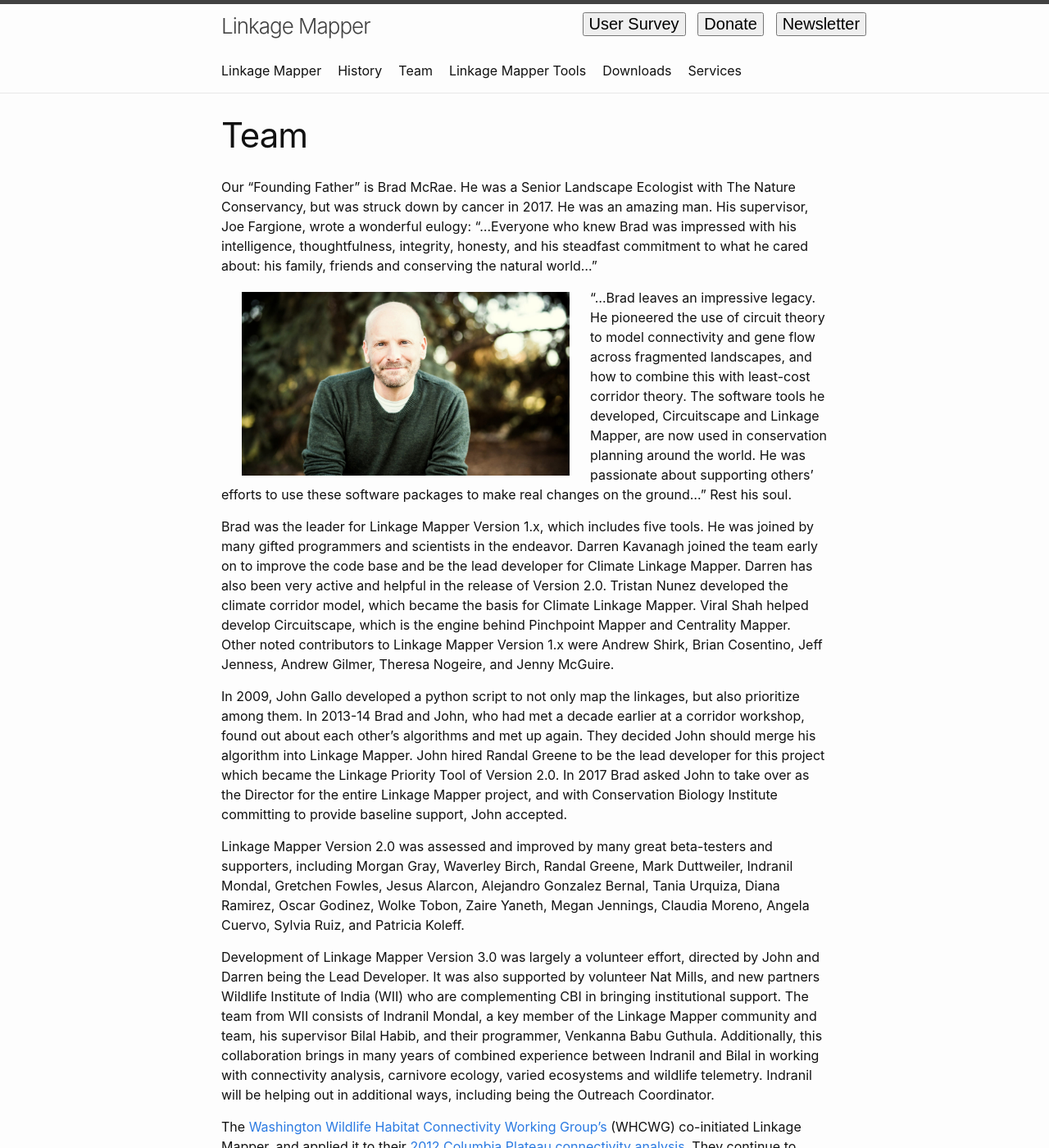
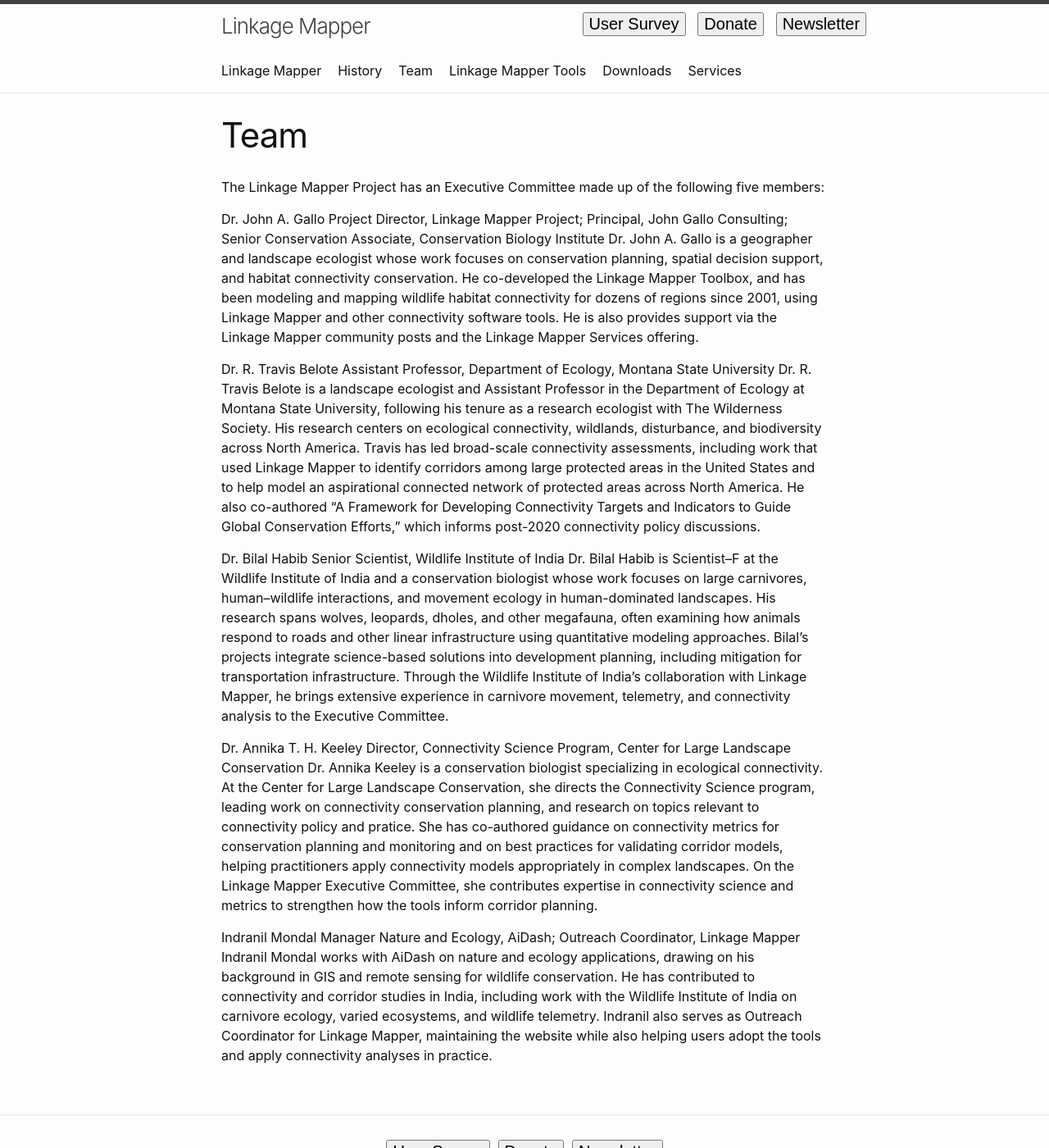
Before and after one commit to linkagescape/linkagemapper.org, a Jekyll site: the page built from linkage-mapper-team.md, in a window 1280 px wide and 1400 px high. Shown: the whole window at 82% size. Built offline with Jekyll 4.4.1, drawn with Linux system fonts in a browser that asks for light colours; comment, search, counter and statistics services are not loaded; some of the changed text lies outside the part shown.

Commit message:
Update linkage-mapper-team.md
Added new content. Proper formatting to follow

```diff
--- a/linkage-mapper-team.md
+++ b/linkage-mapper-team.md
@@ -4,28 +4,30 @@ title: Team
 permalink: team/
 ---
 
-Our “Founding Father” is Brad McRae. He was a Senior Landscape Ecologist with The Nature Conservancy, but was struck down by cancer in 2017. He was an amazing man. His supervisor, Joe Fargione, wrote a wonderful eulogy: “...Everyone who knew Brad was impressed with his intelligence, thoughtfulness, integrity, honesty, and his steadfast commitment to what he cared about: his family, friends and conserving the natural world...”
+The Linkage Mapper Project has an Executive Committee made up of the following five members:
 
-<img src="/img/brad.jpg" style="float:left; padding:5px;" hspace="20" width="400" height="224">
+Dr. John A. Gallo
+Project Director, Linkage Mapper Project; Principal, John Gallo Consulting; Senior Conservation Associate, Conservation Biology Institute
+Dr. John A. Gallo is a geographer and landscape ecologist whose work focuses on conservation planning, spatial decision support, and habitat connectivity conservation. He co-developed the Linkage Mapper Toolbox, and has been modeling and mapping wildlife habitat connectivity for dozens of regions since 2001, using Linkage Mapper and other connectivity software tools. He is also provides support via the Linkage Mapper community posts and the Linkage Mapper Services offering.
 
-“…Brad leaves an impressive legacy. He pioneered the use of circuit theory to model connectivity and gene flow across fragmented landscapes, and how to combine this with least-cost corridor theory. The software tools he developed, Circuitscape and Linkage Mapper, are now used in conservation planning around the world. He was passionate about supporting others’ efforts to use these software packages to make real changes on the ground…” Rest his soul.
 
-Brad was the leader for Linkage Mapper Version 1.x, which includes five tools. He was joined by many gifted programmers and scientists in the endeavor. Darren Kavanagh joined the team early on to improve the code base and be the lead developer for Climate Linkage Mapper. Darren has also been very active and helpful in the release of Version 2.0. Tristan Nunez developed the climate corridor model, which became the basis for Climate Linkage Mapper. Viral Shah helped develop Circuitscape, which is the engine behind Pinchpoint Mapper and Centrality Mapper. Other noted contributors to Linkage Mapper Version 1.x were Andrew Shirk, Brian Cosentino, Jeff Jenness, Andrew Gilmer, Theresa Nogeire, and Jenny McGuire.
+Dr. R. Travis Belote
+ Assistant Professor, Department of Ecology, Montana State University
+Dr. R. Travis Belote is a landscape ecologist and Assistant Professor in the Department of Ecology at Montana State University, following his tenure as a research ecologist with The Wilderness Society. His research centers on ecological connectivity, wildlands, disturbance, and biodiversity across North America. Travis has led broad-scale connectivity assessments, including work that used Linkage Mapper to identify corridors among large protected areas in the United States and to help model an aspirational connected network of protected areas across North America. He also co-authored “A Framework for Developing Connectivity Targets and Indicators to Guide Global Conservation Efforts,” which informs post-2020 connectivity policy discussions.
 
-In 2009, John Gallo developed a python script to not only map the linkages, but also prioritize among them. In 2013-14 Brad and John, who had met a decade earlier at a corridor workshop, found out about each other’s algorithms and met up again. They decided John should merge his algorithm into Linkage Mapper. John hired Randal Greene to be the lead developer for this project which became the Linkage Priority Tool of Version 2.0. In 2017 Brad asked John to take over as the Director for the entire Linkage Mapper project, and with Conservation Biology Institute committing to provide baseline support, John accepted.
 
-Linkage Mapper Version 2.0 was assessed and improved by many great beta-testers and supporters, including Morgan Gray, Waverley Birch, Randal Greene, Mark Duttweiler, Indranil Mondal, Gretchen Fowles, Jesus Alarcon, Alejandro Gonzalez Bernal, Tania Urquiza, Diana Ramirez, Oscar Godinez, Wolke Tobon, Zaire Yaneth, Megan Jennings, Claudia Moreno, Angela Cuervo, Sylvia Ruiz, and Patricia Koleff.
+Dr. Bilal Habib
+Senior Scientist, Wildlife Institute of India
+Dr. Bilal Habib is Scientist–F at the Wildlife Institute of India and a conservation biologist whose work focuses on large carnivores, human–wildlife interactions, and movement ecology in human-dominated landscapes. His research spans wolves, leopards, dholes, and other megafauna, often examining how animals respond to roads and other linear infrastructure using quantitative modeling approaches. Bilal’s projects integrate science-based solutions into development planning, including mitigation for transportation infrastructure. Through the Wildlife Institute of India’s collaboration with Linkage Mapper, he brings extensive experience in carnivore movement, telemetry, and connectivity analysis to the Executive Committee.
 
-Development of Linkage Mapper Version 3.0 was largely a volunteer effort, directed by John and Darren being the Lead Developer. It was also supported by volunteer Nat Mills, and new partners Wildlife Institute of India (WII) who are complementing CBI in bringing institutional support. The team from WII consists of Indranil Mondal, a key member of the Linkage Mapper community and team, his supervisor Bilal Habib, and their programmer, Venkanna Babu Guthula. Additionally, this collaboration brings in many years of combined experience between Indranil and Bilal in working with connectivity analysis, carnivore ecology, varied ecosystems and wildlife telemetry. Indranil will be helping out in additional ways, including being the Outreach Coordinator.
 
-The [Washington Wildlife Habitat Connectivity Working Group’s](https://waconnected.org/) (WHCWG) co-initiated Linkage Mapper, and applied it to their [2012 Columbia Plateau connectivity analysis.](https://waconnected.org/columbia-plateau-ecoregion/).They continue to develop the project via action research with [several other analyses](http://waconnected.org/habitat-connectivity-analyses/), past and present. Conservation Biology Institute helped develop Version 2.0 through action research in the [Mojave Desert](https://databasin.org/galleries/5552d3a0c7ea48e3a07f225339d9ff7a), [Sacramento Valley](https://databasin.org/galleries/a3869718cda049ab8df821f1f0698196), [Modoc Plateau](https://databasin.org/galleries/833f3aef966240b6b4828362baa58cc5), and [Santa Barbara County](https://databasin.org/maps/9ee809b252f64d8ab4f843354692a724).
 
-<img src ="/img/lm9.jpg" style="float:right; padding:5px;" width="400" height="266" hspace="20">
+Dr. Annika T. H. Keeley
+Director, Connectivity Science Program, Center for Large Landscape Conservation
+Dr. Annika Keeley is a conservation biologist specializing in ecological connectivity. At the Center for Large Landscape Conservation, she directs the Connectivity Science program, leading work on connectivity conservation planning, and research on topics relevant to connectivity policy and pratice. She has co-authored guidance on connectivity metrics for conservation planning and monitoring and on best practices for validating corridor models, helping practitioners apply connectivity models appropriately in complex landscapes. On the Linkage Mapper Executive Committee, she contributes expertise in connectivity science and metrics to strengthen how the tools inform corridor planning.
 
-Linkage Mapper was bolstered by the direct financial support from several other institutions. Linkage Pathways was developed with support from the Great Northern Landscape Conservation Cooperative, the Wildlife Conservation Society’s Wildlife Action Opportunities Fund, and the Nature Conservancy. The new modules of Version 1.x were supported by the North Pacific Landscape Conservation Cooperative and The Nature Conservancy.
 
-Linkage Priority Tool development was supported by South African National Research Foundation, Nelson Mandela Metropolitan University, Sonoma County Agricultural Preservation and Open Space District, the Islands Trust, the Wilderness Society, San Diego State University, and Conservation Biology Institute.
 
-Finally, the involvement and enthusiasm from the Linkage Mapper community has been the fuel for the project. Please continue that forth with additional discussion on [the community group](https://groups.google.com/forum/#!forum/linkage-mapper), and please chime in with answers to questions, even if only a partial answer. You can contribute and/or vote for code development on our [Github site](https://github.com/linkagescape/linkage-mapper), and also post your projects result on our new and [interactive shared maps Gallery](https://databasin.org/galleries/027492e42545494cae53ca1f61b46c17).
-
-One of Brad’s early decisions was to make Linkage Mapper an open source project. As a result, it is now a project for all us. Continuation of this project is now in dedication to both Brad, and his mission: conservation of the natural world!
+Indranil Mondal
+Manager Nature and Ecology, AiDash; Outreach Coordinator, Linkage Mapper
+Indranil Mondal works with AiDash on nature and ecology applications, drawing on his background in GIS and remote sensing for wildlife conservation. He has contributed to connectivity and corridor studies in India, including work with the Wildlife Institute of India on carnivore ecology, varied ecosystems, and wildlife telemetry. Indranil also serves as Outreach Coordinator for Linkage Mapper, maintaining the website while also helping users adopt the tools and apply connectivity analyses in practice.
```
